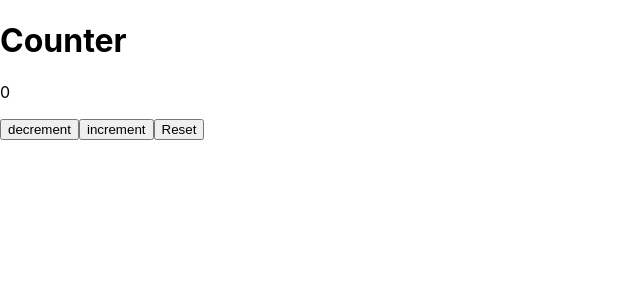
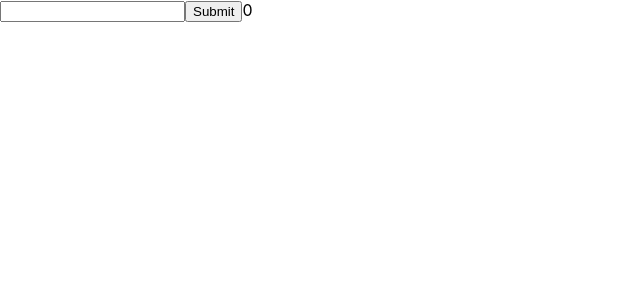
Before and after one commit to sagargouda/react50, a React (Create React App) app: page / in a window 1280 px wide. Shown: the top 300 px of the page, without its empty margins (0-640 px from the left). Built offline with nearby package versions, Linux system fonts and the light colour scheme.

Commit message:
feat: 2nd dynamic strike through notes app

```diff
--- a/src/App.js
+++ b/src/App.js
@@ -1,9 +1,12 @@
-import Counter from "./components/counter/counter";
+// import Counter from "./components/counter/counter";
+
+import Dynamic from "./components/dynamicList/dynamic";
 
 function App() {
   return (
   <div>
-    <Counter/>
+    {/*<Counter/>*/}
+    <Dynamic/>
   </div>
   );
 }
--- /dev/null
+++ b/src/components/dynamicList/dynamic.css
@@ -0,0 +1,3 @@
+.striked{
+    text-decoration: line-through;
+}
--- /dev/null
+++ b/src/components/dynamicList/dynamic.js
@@ -0,0 +1,46 @@
+import React, {useState} from 'react';
+import './dynamic.css'
+
+function Dynamic(props) {
+    const [data , setData] = useState([])
+    const [text, setText] = useState('')
+
+    function handleAdd(){
+        if(text){
+            setData([...data , {
+                text: text,
+                isStriked: false
+            }])
+        }
+
+    }
+
+    // console.log(data)
+    function handleScratch(getIndex){
+      //   copy it first , we don't wanna do it in OG Array
+      const updatedItems = [...data]
+        updatedItems[getIndex].isStriked = !updatedItems[getIndex].isStriked
+        setData(updatedItems)
+    }
+
+
+    return (
+        <div>
+        {/*     input take */}
+            <input type="text" value={text} onChange={(e)=>setText(e.target.value)} />
+            <button onClick={handleAdd}>Submit</button>
+
+        {/*     show them */}
+
+            {
+                data && data.length && data.map((item , index)=>{
+                    return <div className={item.isStriked ?'striked' : ''} onClick={() => handleScratch(index)} key={index} style={{border: '3px solid red'}}>
+                    <p >{item.text}</p>
+                    </div>
+                })
+            }
+        </div>
+    );
+}
+
+export default Dynamic;
```
Also changed, not shown: 1 other file (tests, documents, lock files or other folders).
